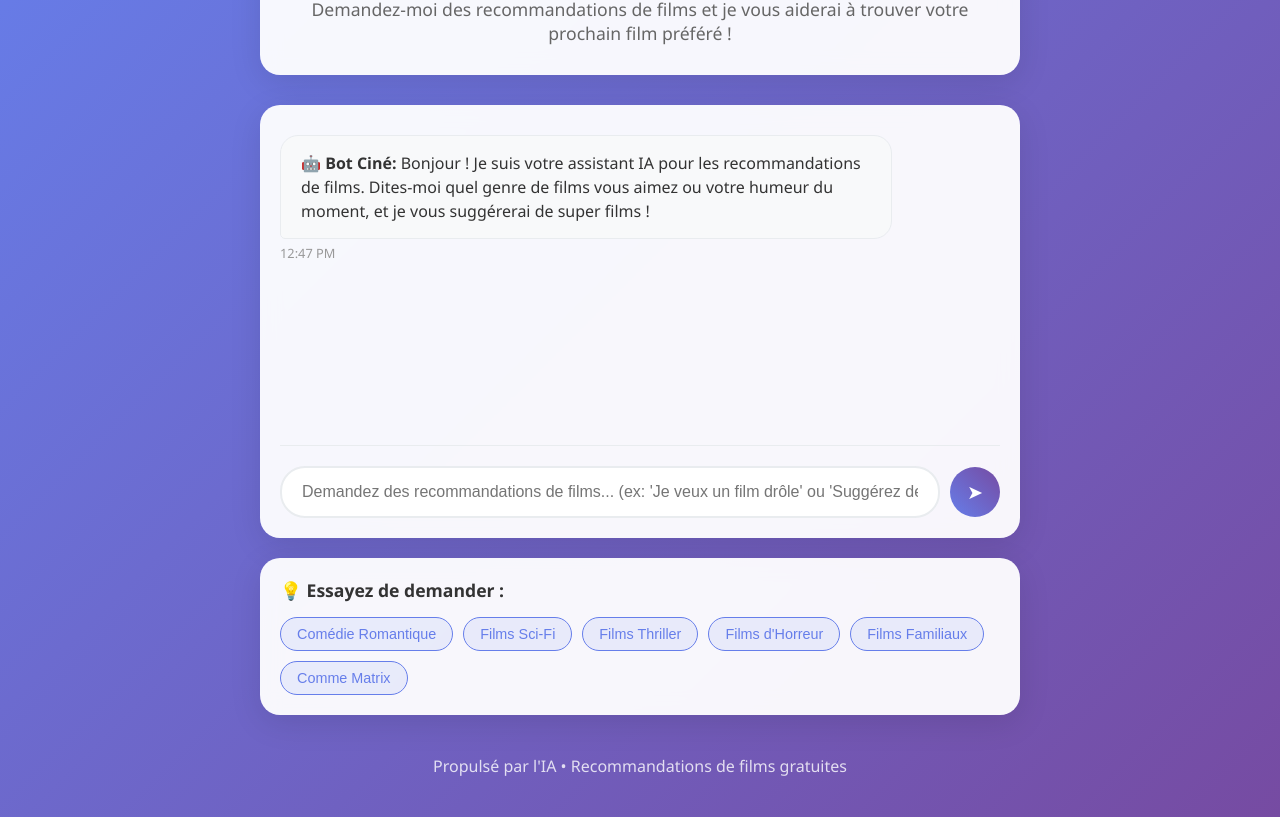
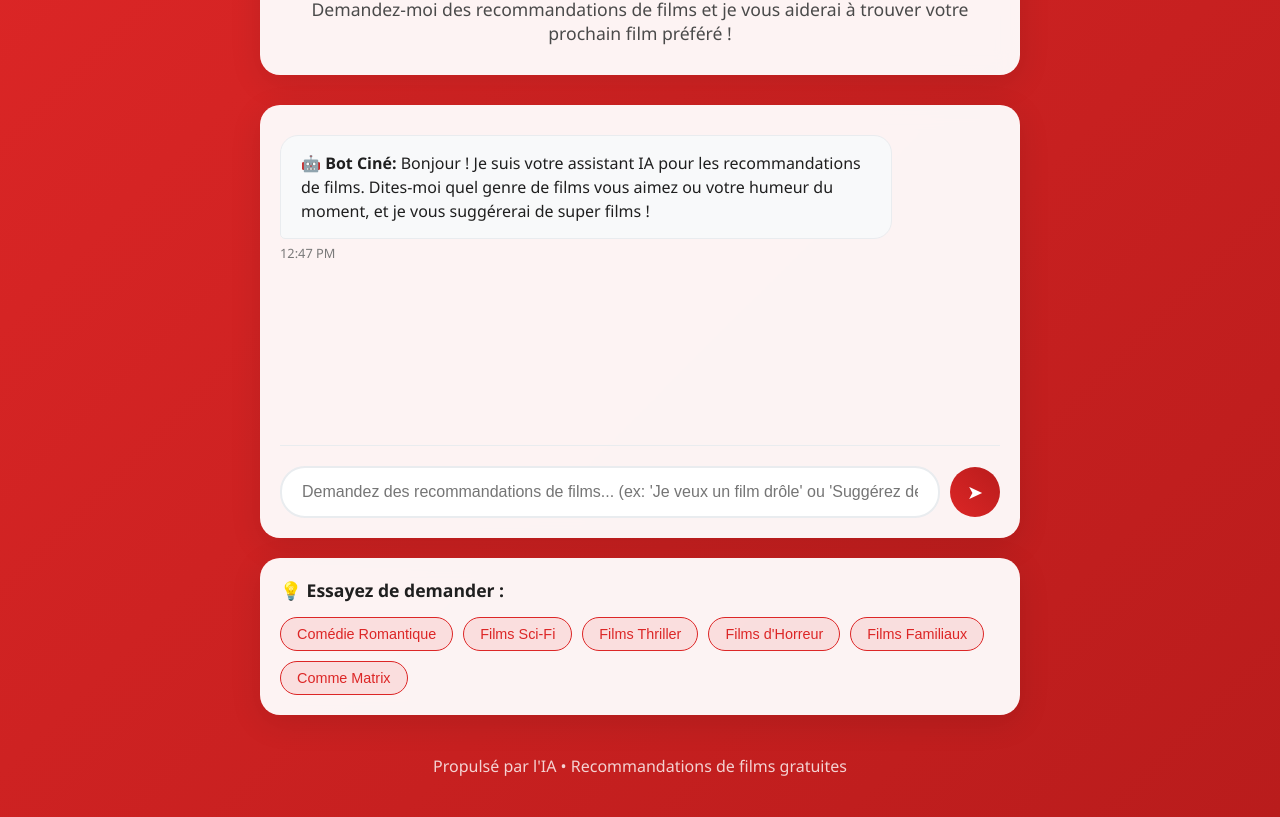
Before and after one commit to iliancode/chatbot-movie, a website: page public/index.html in a window 1280 px wide. Shown: the part 118-935 px from the top of the page. Drawn offline with Linux system fonts and the light colour scheme.

Commit message:
css match the cinematch project colors

```diff
--- a/public/style.css
+++ b/public/style.css
@@ -6,9 +6,9 @@
 
 body {
     font-family: 'Segoe UI', Tahoma, Geneva, Verdana, sans-serif;
-    background: linear-gradient(135deg, #667eea 0%, #764ba2 100%);
+    background: linear-gradient(135deg, #dc2626 0%, #b91c1c 100%);
     min-height: 100vh;
-    color: #333;
+    color: #1f1f1f;
 }
 
 .container {
@@ -33,7 +33,7 @@ header {
 header h1 {
     font-size: 2.5rem;
     margin-bottom: 10px;
-    background: linear-gradient(45deg, #667eea, #764ba2);
+    background: linear-gradient(45deg, #dc2626, #b91c1c);
     -webkit-background-clip: text;
     -webkit-text-fill-color: transparent;
     background-clip: text;
@@ -41,7 +41,7 @@ header h1 {
 
 header p {
     font-size: 1.1rem;
-    color: #666;
+    color: #4a4a4a;
 }
 
 .chat-container {
@@ -79,7 +79,7 @@ header p {
 }
 
 .user-message .message-content {
-    background: linear-gradient(45deg, #667eea, #764ba2);
+    background: linear-gradient(45deg, #dc2626, #b91c1c);
     color: white;
     margin-left: auto;
     border-bottom-right-radius: 5px;
@@ -87,14 +87,14 @@ header p {
 
 .bot-message .message-content {
     background: #f8f9fa;
-    color: #333;
+    color: #1f1f1f;
     border: 1px solid #e9ecef;
     border-bottom-left-radius: 5px;
 }
 
 .message-time {
     font-size: 0.8rem;
-    color: #999;
+    color: #7a7a7a;
     margin-top: 5px;
     text-align: right;
 }
@@ -125,11 +125,11 @@ header p {
 }
 
 #messageInput:focus {
-    border-color: #667eea;
+    border-color: #dc2626;
 }
 
 #sendButton {
-    background: linear-gradient(45deg, #667eea, #764ba2);
+    background: linear-gradient(45deg, #dc2626, #b91c1c);
     color: white;
     border: none;
     width: 50px;
@@ -172,7 +172,7 @@ header p {
 
 .suggestions h3 {
     margin-bottom: 15px;
-    color: #333;
+    color: #1f1f1f;
     font-size: 1.1rem;
 }
 
@@ -183,9 +183,9 @@ header p {
 }
 
 .suggestion-chip {
-    background: rgba(102, 126, 234, 0.1);
-    border: 1px solid #667eea;
-    color: #667eea;
+    background: rgba(220, 38, 38, 0.1);
+    border: 1px solid #dc2626;
+    color: #dc2626;
     padding: 8px 16px;
     border-radius: 20px;
     cursor: pointer;
@@ -194,7 +194,7 @@ header p {
 }
 
 .suggestion-chip:hover {
-    background: #667eea;
+    background: #dc2626;
     color: white;
     transform: translateY(-2px);
 }
@@ -260,10 +260,10 @@ footer {
 }
 
 .chat-messages::-webkit-scrollbar-thumb {
-    background: #667eea;
+    background: #dc2626;
     border-radius: 3px;
 }
 
 .chat-messages::-webkit-scrollbar-thumb:hover {
-    background: #5a6fd8;
+    background: #b91c1c;
 }
```
Also changed, not shown: 1 other file.
